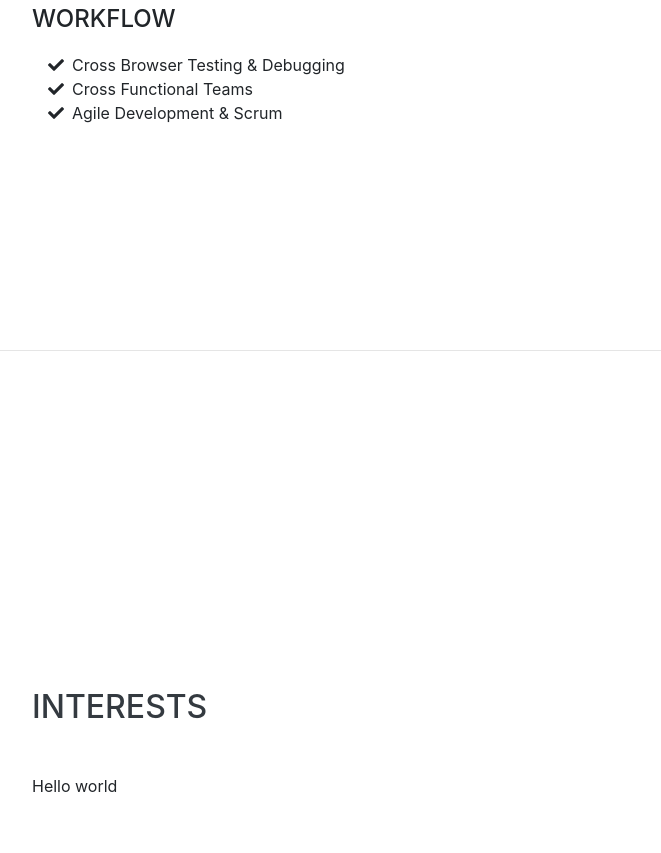
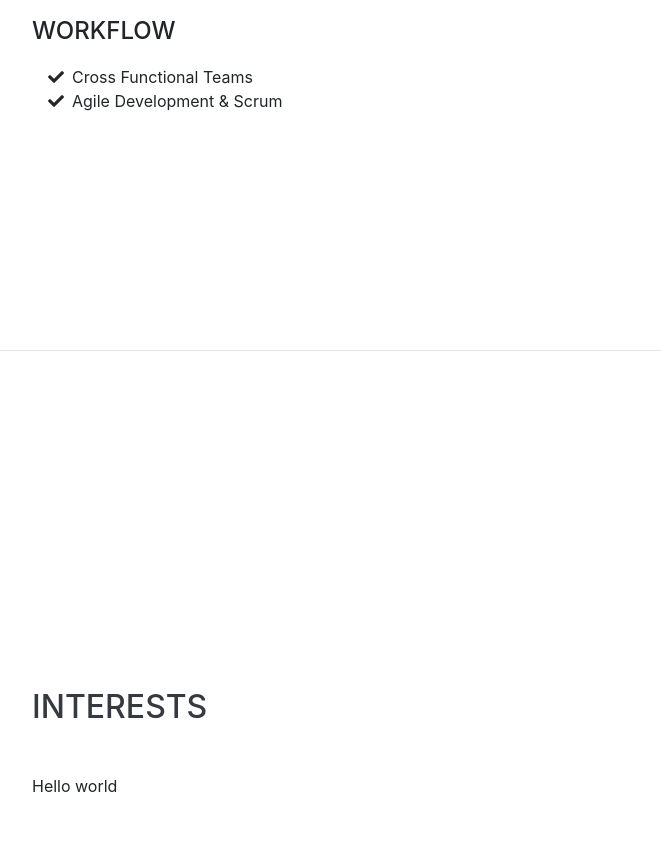
Before and after one commit to bhagh/bhagh.github.io, a website with bundled scripts: page index.html in a window 1280 px wide. Shown: the part 2853-3706 px from the top of the page, without its empty margins (288-949 px from the left). Built offline with nearby package versions, Linux system fonts and the light colour scheme; a web font is replaced by a local one.

Commit message:
Homepage edit again

```diff
--- a/index.html
+++ b/index.html
@@ -179,10 +179,6 @@
 
         <div class="subheading mb-3">Workflow</div>
         <ul class="fa-ul mb-0">
-
-          <li>
-            <i class="fa-li fa fa-check"></i>
-            Cross Browser Testing &amp; Debugging</li>
           <li>
             <i class="fa-li fa fa-check"></i>
             Cross Functional Teams</li>
```
